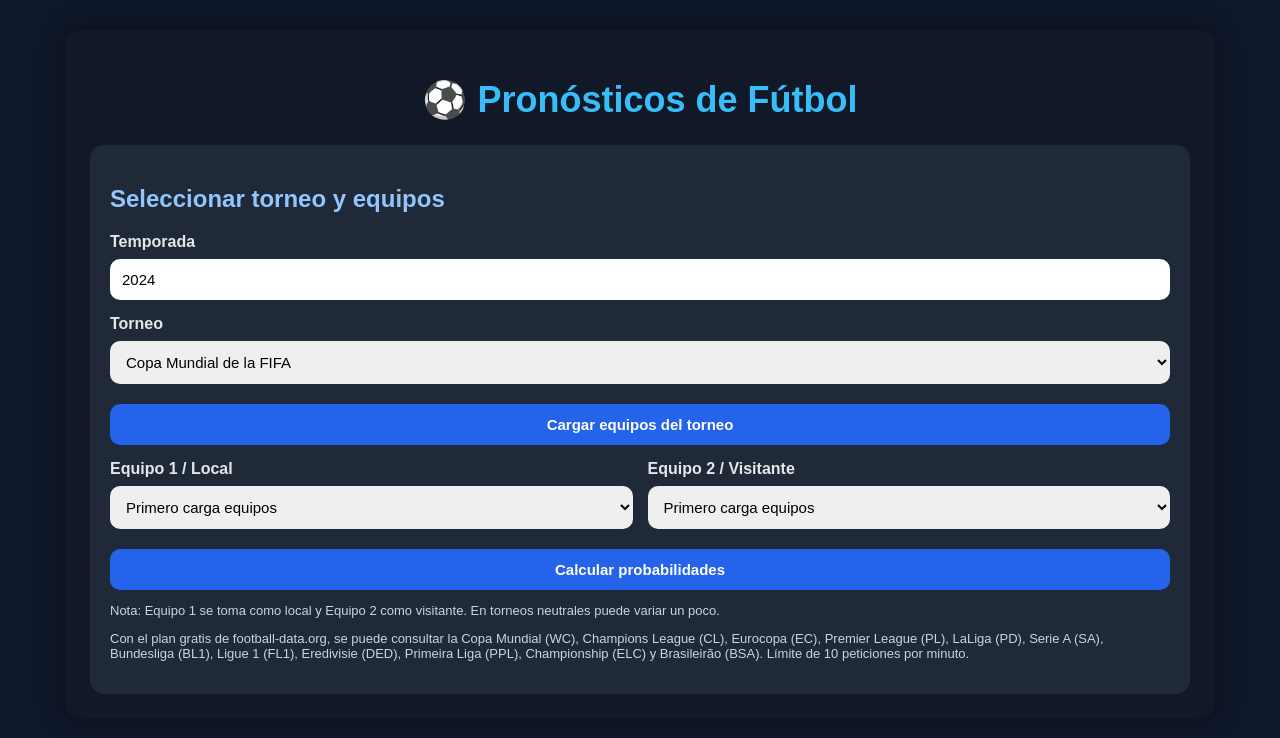
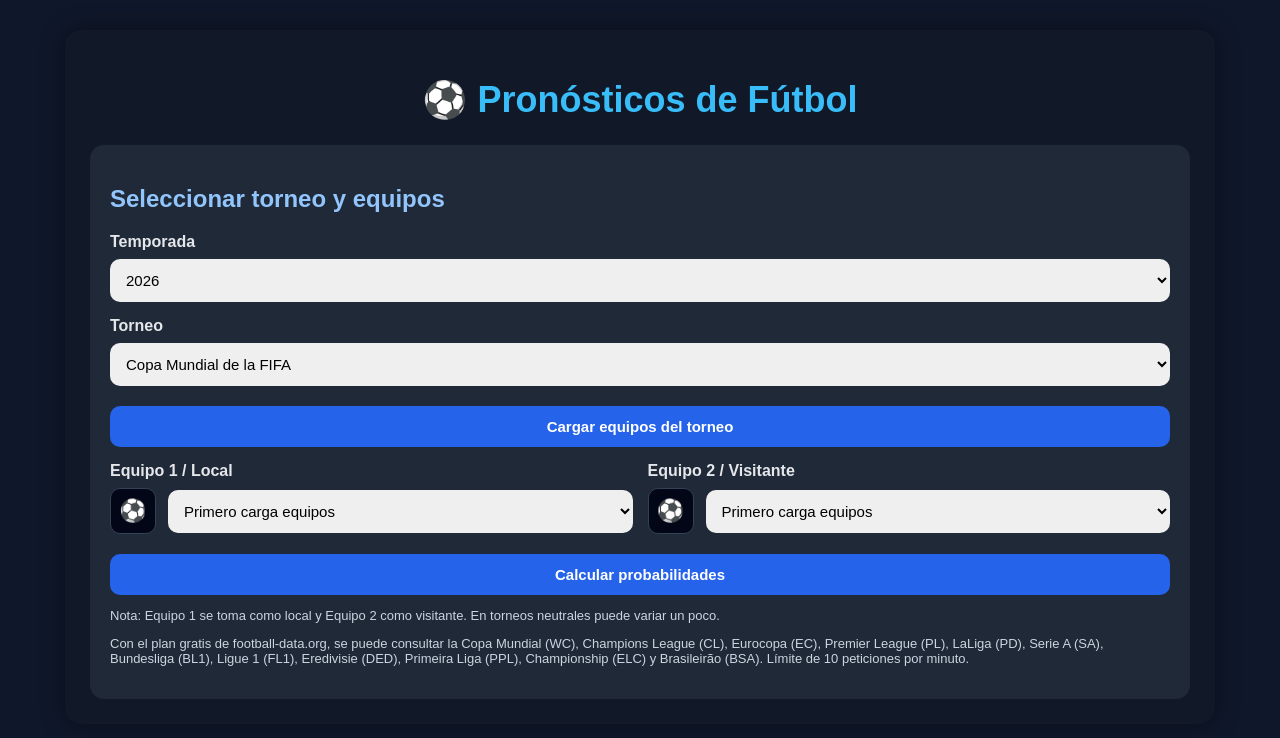
Before and after one commit to alvarotb2003/pronosticos-futbol, a Flask app: page / in a window 1280 px wide. Shown: the top 738 px of the page. Run offline with Flask 3, Linux system fonts and the light colour scheme.

Commit message:
Add files via upload

```diff
--- a/app.py
+++ b/app.py
@@ -41,6 +41,20 @@ def safe_float(value, default=0.0):
 
 def poisson(goles, media):
     return (math.exp(-media) * pow(media, goles)) / math.factorial(goles)
+
+
+def calculate_form_factor(form_str):
+    if not form_str:
+        return 1.0
+    chars = form_str.replace(",", "").upper()
+    factor = 1.0
+    # Process up to the last 5 matches
+    for c in chars[:5]:
+        if c == 'W':
+            factor += 0.03
+        elif c == 'L':
+            factor -= 0.03
+    return max(0.8, min(1.2, factor))
 
 
 @app.route("/")
@@ -143,6 +157,7 @@ def custom_prediction():
     home_goals_for = safe_float(home_stats.get("goalsFor") if home_stats else default_goals_for)
     home_goals_against = safe_float(home_stats.get("goalsAgainst") if home_stats else default_goals_against)
     home_form = home_stats.get("form") if home_stats and home_stats.get("form") else default_form
+    home_crest = home_stats.get("team", {}).get("crest") if home_stats and home_stats.get("team") else default_form
 
     away_played = safe_float(away_stats.get("playedGames") if away_stats else default_played)
     away_won = int(away_stats.get("won") if away_stats else default_won)
@@ -151,6 +166,7 @@ def custom_prediction():
     away_goals_for = safe_float(away_stats.get("goalsFor") if away_stats else default_goals_for)
     away_goals_against = safe_float(away_stats.get("goalsAgainst") if away_stats else default_goals_against)
     away_form = away_stats.get("form") if away_stats and away_stats.get("form") else default_form
+    away_crest = away_stats.get("team", {}).get("crest") if away_stats and away_stats.get("team") else default_form
 
     # Calculate average goals.
     # Fallback to 1.2 goals expected per match if no games have been played.
@@ -168,9 +184,20 @@ def custom_prediction():
         away_attack = 1.2
         away_defense = 1.2
 
+    # Apply form weighting
+    home_form_factor = calculate_form_factor(home_form)
+    away_form_factor = calculate_form_factor(away_form)
+    home_attack = home_attack * home_form_factor
+    away_attack = away_attack * away_form_factor
+
     # Goles esperados
     exp_home_goals = max((home_attack + away_defense) / 2, 0.05)
     exp_away_goals = max((away_attack + home_defense) / 2, 0.05)
+
+    # Apply home advantage if not neutral site (World Cup "WC" or Euro "EC")
+    if league not in ["WC", "EC"]:
+        exp_home_goals = exp_home_goals * 1.10
+        exp_away_goals = exp_away_goals * 0.90
 
     prob_home_win = 0
     prob_draw = 0
@@ -265,7 +292,8 @@ def custom_prediction():
             "goals_against": int(home_goals_against),
             "avg_for": round(home_attack, 2),
             "avg_against": round(home_defense, 2),
-            "form": home_form
+            "form": home_form,
+            "crest": home_crest
         },
         "away_stats": {
             "played": int(away_played),
@@ -276,7 +304,8 @@ def custom_prediction():
             "goals_against": int(away_goals_against),
             "avg_for": round(away_attack, 2),
             "avg_against": round(away_defense, 2),
-            "form": away_form
+            "form": away_form,
+            "crest": away_crest
         },
         "probabilities": {
             "home_win": round(prob_home_win * 100, 2),
--- a/static/css/styles.css
+++ b/static/css/styles.css
@@ -252,3 +252,60 @@ ol {
     font-size: 13px;
     color: #94a3b8;
 }
+
+/* Team Crest Box and Selection Layout */
+.select-row {
+    display: flex;
+    gap: 12px;
+    align-items: center;
+    margin-top: 8px;
+}
+
+.select-row select {
+    margin-top: 0;
+    flex: 1;
+}
+
+.crest-box {
+    width: 46px;
+    height: 46px;
+    background: #020617;
+    border: 1px solid #334155;
+    border-radius: 10px;
+    display: flex;
+    align-items: center;
+    justify-content: center;
+    font-size: 22px;
+    box-sizing: border-box;
+    flex-shrink: 0;
+    overflow: hidden;
+}
+
+.crest-box img {
+    max-width: 32px;
+    max-height: 32px;
+    object-fit: contain;
+}
+
+/* Table and Title Crests */
+.table-crest {
+    width: 24px;
+    height: 24px;
+    margin-right: 8px;
+    vertical-align: middle;
+    object-fit: contain;
+}
+
+.title-crest {
+    width: 38px;
+    height: 38px;
+    margin: 0 10px;
+    vertical-align: middle;
+    object-fit: contain;
+}
+
+h3 {
+    display: flex;
+    align-items: center;
+    justify-content: center;
+}
--- a/static/js/app.js
+++ b/static/js/app.js
@@ -1,3 +1,62 @@
+let teamsList = [];
+
+function updateTeamCrests() {
+    const homeSelect = document.getElementById("homeTeam");
+    const awaySelect = document.getElementById("awayTeam");
+
+    const homeCrestBox = document.getElementById("homeCrestBox");
+    const awayCrestBox = document.getElementById("awayCrestBox");
+
+    const selectedHomeOpt = homeSelect.options[homeSelect.selectedIndex];
+    const selectedAwayOpt = awaySelect.options[awaySelect.selectedIndex];
+
+    if (selectedHomeOpt && selectedHomeOpt.dataset.crest) {
+        homeCrestBox.innerHTML = `<img src="${selectedHomeOpt.dataset.crest}" alt="logo">`;
+    } else {
+        homeCrestBox.innerHTML = "⚽";
+    }
+
+    if (selectedAwayOpt && selectedAwayOpt.dataset.crest) {
+        awayCrestBox.innerHTML = `<img src="${selectedAwayOpt.dataset.crest}" alt="logo">`;
+    } else {
+        awayCrestBox.innerHTML = "⚽";
+    }
+}
+
+function populateSelectors() {
+    const homeSelect = document.getElementById("homeTeam");
+    const awaySelect = document.getElementById("awayTeam");
+
+    const prevHome = homeSelect.value;
+    const prevAway = awaySelect.value;
+
+    homeSelect.innerHTML = "<option value=''>Selecciona equipo local</option>";
+    awaySelect.innerHTML = "<option value=''>Selecciona equipo visitante</option>";
+
+    teamsList.forEach(team => {
+        // Excluir el equipo seleccionado en el otro selector
+        if (team.id != prevAway || !prevAway) {
+            const opt = document.createElement("option");
+            opt.value = team.id;
+            opt.textContent = team.name;
+            opt.dataset.crest = team.crest || "";
+            homeSelect.appendChild(opt);
+        }
+        if (team.id != prevHome || !prevHome) {
+            const opt = document.createElement("option");
+            opt.value = team.id;
+            opt.textContent = team.name;
+            opt.dataset.crest = team.crest || "";
+            awaySelect.appendChild(opt);
+        }
+    });
+
+    homeSelect.value = prevHome;
+    awaySelect.value = prevAway;
+
+    updateTeamCrests();
+}
+
 async function loadTeams() {
     const league = document.getElementById("league").value;
     const season = document.getElementById("season").value;
@@ -25,22 +84,13 @@ async function loadTeams() {
         return;
     }
 
-    homeSelect.innerHTML = "<option value=''>Selecciona equipo local</option>";
-    awaySelect.innerHTML = "<option value=''>Selecciona equipo visitante</option>";
+    teamsList = data.teams;
+    populateSelectors();
+}
 
-    data.teams.forEach(team => {
-        const opt1 = document.createElement("option");
-        opt1.value = team.id;
-        opt1.textContent = team.name;
-
-        const opt2 = document.createElement("option");
-        opt2.value = team.id;
-        opt2.textContent = team.name;
-
-        homeSelect.appendChild(opt1);
-        awaySelect.appendChild(opt2);
-    });
-}
+// Escuchar cambios para aplicar la deduplicación de opciones en tiempo real
+document.getElementById("homeTeam").addEventListener("change", populateSelectors);
+document.getElementById("awayTeam").addEventListener("change", populateSelectors);
 
 
 async function calculatePrediction() {
@@ -103,7 +153,6 @@ function probabilityBar(label, value) {
 
 function renderFormBadges(formStr) {
     if (!formStr) return "<span class='small'>Sin racha reciente</span>";
-    // Separar por comas o por caracteres individuales
     const chars = formStr.includes(",") ? formStr.split(",") : formStr.split("");
     let html = "<div class='form-container'>";
     chars.forEach(char => {
@@ -133,9 +182,21 @@ function renderPrediction(data) {
     });
     scoresHtml += "</div>";
 
+    const homeCrestHtml = data.home_stats.crest ? `<img class="title-crest" src="${data.home_stats.crest}" alt="" onerror="this.style.display='none'">` : "";
+    const awayCrestHtml = data.away_stats.crest ? `<img class="title-crest" src="${data.away_stats.crest}" alt="" onerror="this.style.display='none'">` : "";
+
+    const tableHomeCrestHtml = data.home_stats.crest ? `<img class="table-crest" src="${data.home_stats.crest}" alt="" onerror="this.style.display='none'">` : "";
+    const tableAwayCrestHtml = data.away_stats.crest ? `<img class="table-crest" src="${data.away_stats.crest}" alt="" onerror="this.style.display='none'">` : "";
+
     resultContent.innerHTML = `
         <div class="result">
-            <h3>${data.match}</h3>
+            <h3>
+                ${homeCrestHtml}
+                <span>${homeName}</span>
+                <span style="margin: 0 10px; color: #64748b;">vs</span>
+                <span>${awayName}</span>
+                ${awayCrestHtml}
+            </h3>
 
             <div class="summary-box">
                 <h4>Recomendación principal</h4>
@@ -154,8 +215,8 @@ function renderPrediction(data) {
                 <thead>
                     <tr>
                         <th>Rendimiento</th>
-                        <th>${homeName}</th>
-                        <th>${awayName}</th>
+                        <th>${tableHomeCrestHtml}${homeName}</th>
+                        <th>${tableAwayCrestHtml}${awayName}</th>
                     </tr>
                 </thead>
                 <tbody>
--- a/templates/index.html
+++ b/templates/index.html
@@ -16,7 +16,12 @@
         <h2>Seleccionar torneo y equipos</h2>
 
         <label>Temporada</label>
-        <input type="number" id="season" value="2024">
+        <select id="season">
+            <option value="2026">2026</option>
+            <option value="2025">2025</option>
+            <option value="2024">2024</option>
+            <option value="2023">2023</option>
+        </select>
 
         <label>Torneo</label>
         <select id="league">
@@ -37,18 +42,24 @@
         <button onclick="loadTeams()">Cargar equipos del torneo</button>
 
         <div class="grid">
-            <div>
+            <div class="select-container">
                 <label>Equipo 1 / Local</label>
-                <select id="homeTeam">
-                    <option value="">Primero carga equipos</option>
-                </select>
+                <div class="select-row">
+                    <div class="crest-box" id="homeCrestBox">⚽</div>
+                    <select id="homeTeam" onchange="updateTeamCrests()">
+                        <option value="">Primero carga equipos</option>
+                    </select>
+                </div>
             </div>
 
-            <div>
+            <div class="select-container">
                 <label>Equipo 2 / Visitante</label>
-                <select id="awayTeam">
-                    <option value="">Primero carga equipos</option>
-                </select>
+                <div class="select-row">
+                    <div class="crest-box" id="awayCrestBox">⚽</div>
+                    <select id="awayTeam" onchange="updateTeamCrests()">
+                        <option value="">Primero carga equipos</option>
+                    </select>
+                </div>
             </div>
         </div>
 
```
